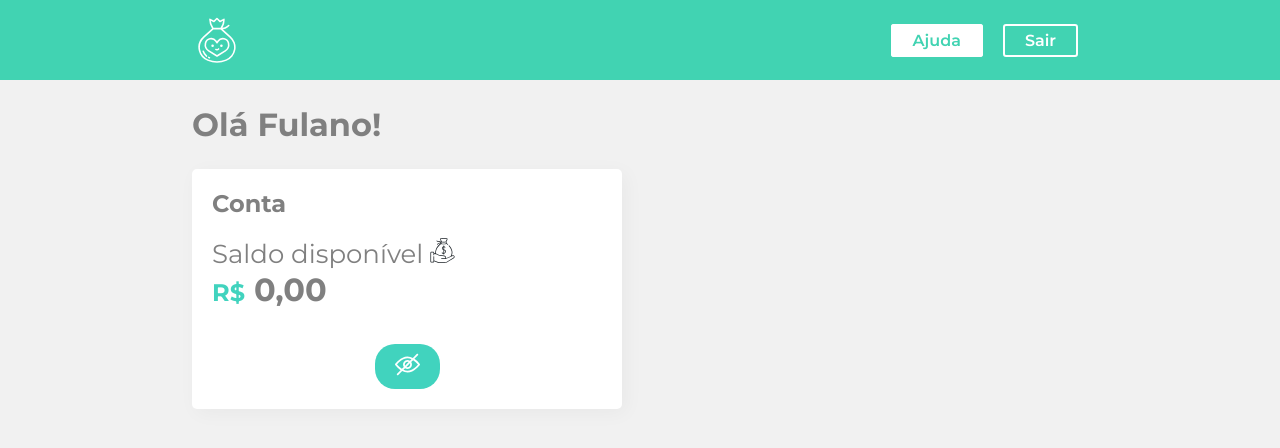
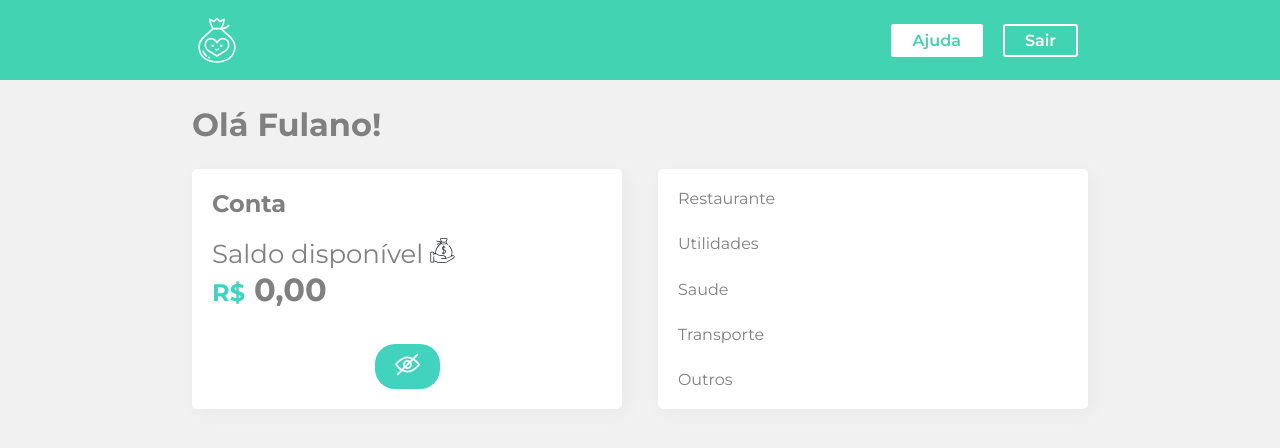
Before and after one commit to linusmanuel/alura-styled-components-master, a React (Create React App) app: page / in a window 1280 px wide. Shown: the top 448 px of the page. Built offline with nearby package versions, Linux system fonts and the light colour scheme.

Commit message:
feat: Add extrato component

```diff
--- a/src/Components/Container/index.jsx
+++ b/src/Components/Container/index.jsx
@@ -2,6 +2,7 @@
 import Titulo from "../Titulo";
 import Conta from "../Conta";
 import styled from "styled-components";
+import Extrato from "../Extrato";
 
 const Container = styled.div`
   background-color: #f1f1f1;
@@ -24,6 +25,7 @@
       <Titulo>Olá Fulano!</Titulo>
       <Conteudo>
         <Conta />
+        <Extrato />
       </Conteudo>
     </Container>
   );
--- /dev/null
+++ b/src/Components/Extrato/index.jsx
@@ -0,0 +1,19 @@
+import React from "react";
+import { Box } from '../UI'
+import { extratoLista } from '../../info'
+
+const Extrato = () => {
+  return (
+    <Box>
+      {extratoLista.updates.map(({id, type, value, date, from}) => {
+        return (
+          <>
+            <div>{type}</div>
+          </>
+        )
+      })}
+    </Box>
+  )
+}
+
+export default Extrato
```
